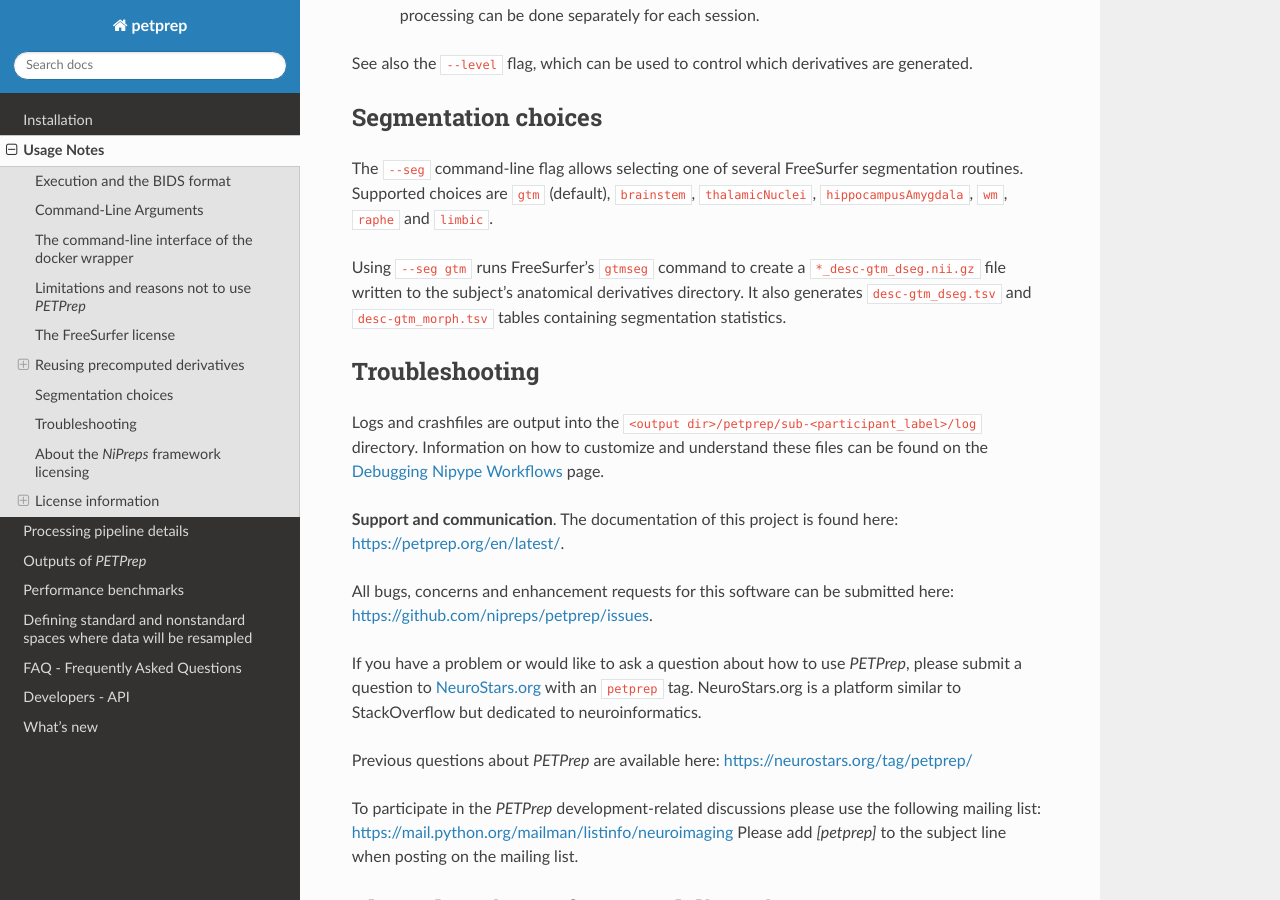
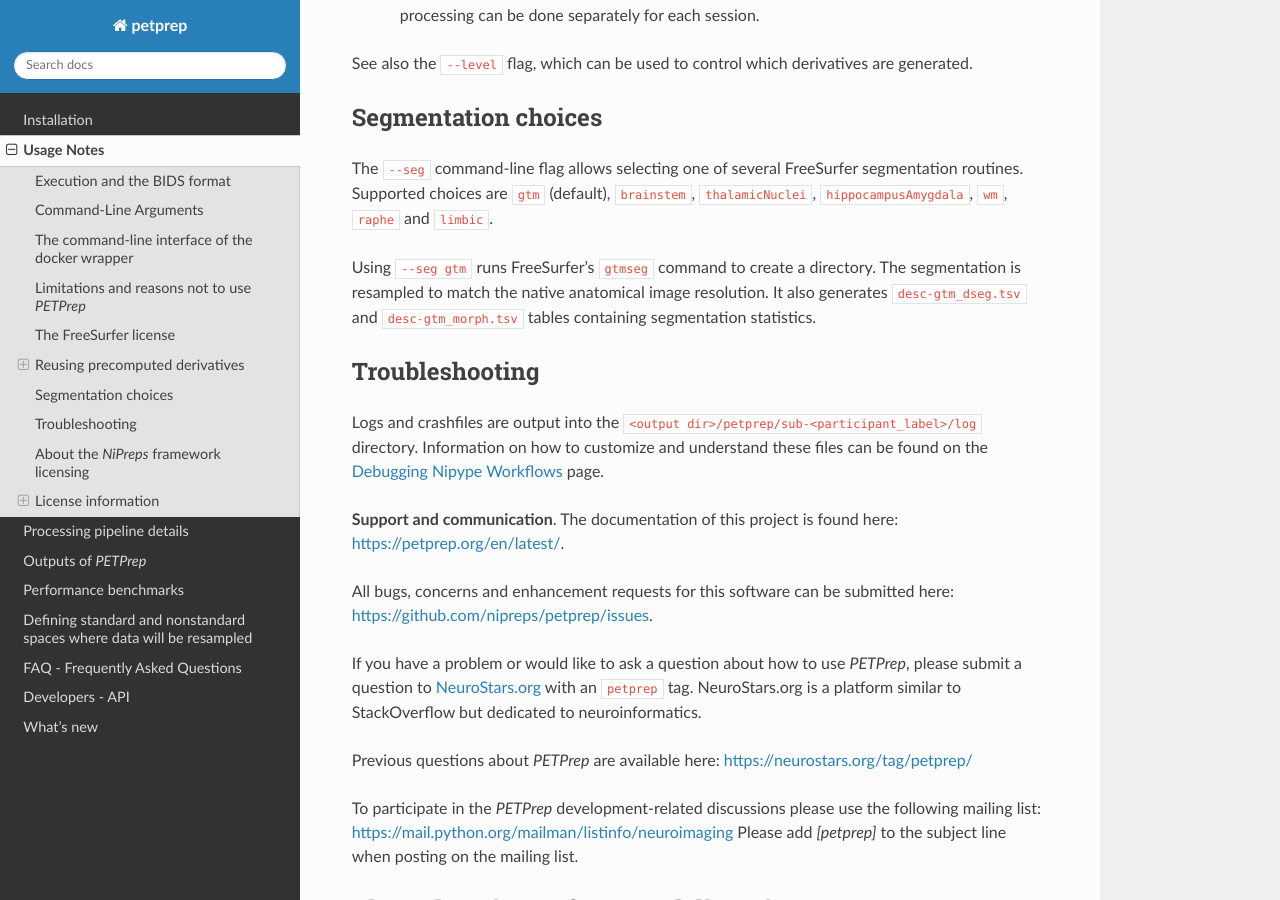
Before and after one commit to nipreps/petprep, a Sphinx documentation site: the page built from docs/usage.rst, in a window 1280 px wide and 900 px high, scrolled down 3514 px. Built offline with Sphinx 7.4.7 and the Read the Docs theme 3.1.0, drawn with Linux system fonts in a browser that asks for light colours.

Commit message:
FIX: Resample _desc-gtm_dseg to match anatomical files

```diff
--- a/docs/outputs.rst
+++ b/docs/outputs.rst
@@ -292,7 +292,8 @@ created for the selected routine. For example, ``--seg brainstem`` will produce
 ``desc-brainstem_dseg.nii.gz`` in the anatomical directory.
 ``--seg gtm`` runs FreeSurfer's ``gtmseg`` and saves
 ``sub-<subject_label>/anat/sub-<subject_label>_desc-gtm_dseg.nii.gz``.
-The segmentation statistics are stored in
+This file is resampled to match the orientation and resolution of the native
+T1-weighted images. The segmentation statistics are stored in
 ``sub-<subject_label>/anat/sub-<subject_label>_desc-gtm_dseg.tsv`` and
 ``sub-<subject_label>/anat/sub-<subject_label>_desc-gtm_morph.tsv``.
 
--- a/docs/usage.rst
+++ b/docs/usage.rst
@@ -188,8 +188,8 @@ segmentation routines.  Supported choices are ``gtm`` (default),
 and ``limbic``.
 
 Using ``--seg gtm`` runs FreeSurfer's ``gtmseg`` command to create a
-``*_desc-gtm_dseg.nii.gz`` file written to the subject's anatomical derivatives
-directory.  It also generates ``desc-gtm_dseg.tsv`` and ``desc-gtm_morph.tsv``
+directory. The segmentation is resampled to match the native anatomical image
+resolution. It also generates ``desc-gtm_dseg.tsv`` and ``desc-gtm_morph.tsv``
 tables containing segmentation statistics.
 
 Troubleshooting
```
Also changed, not shown: 2 other files.
